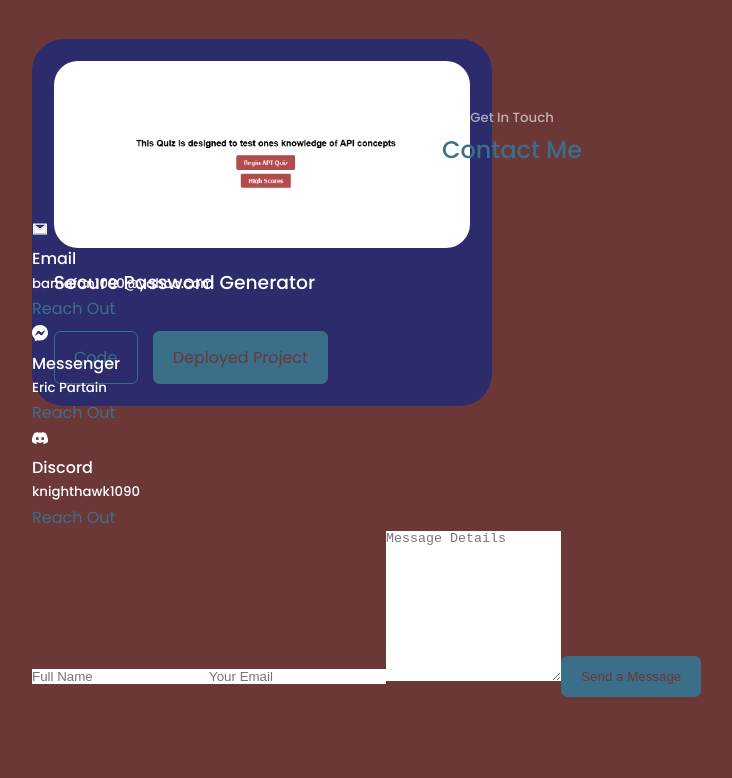
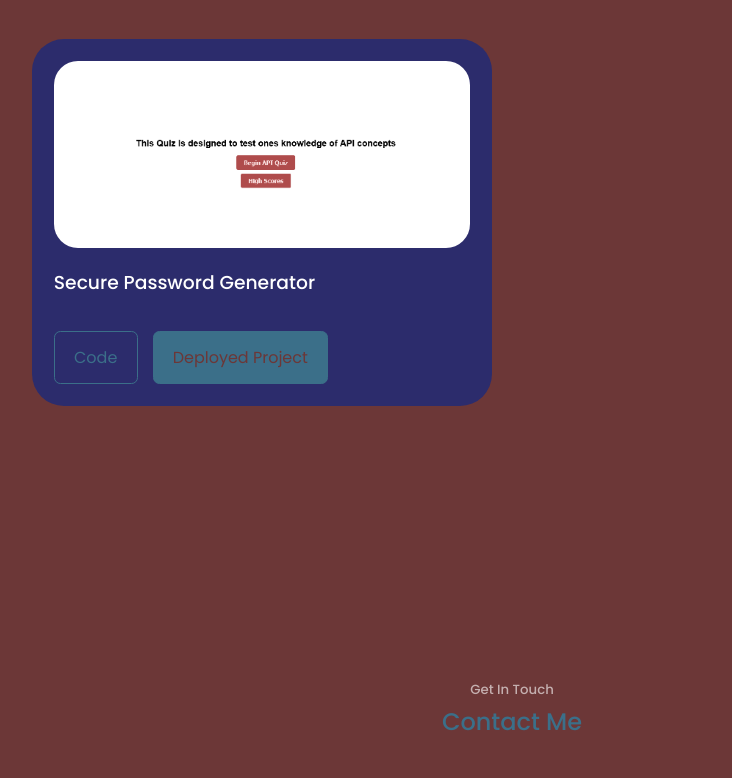
Before and after one commit to KnightHawk1090/react-portfolio, a React (Create React App) app: page / in a window 1280 px wide. Shown: the part 4362-5140 px from the top of the page, without its empty margins (128-860 px from the left). Built offline with nearby package versions, Linux system fonts and the light colour scheme.

Commit message:
updated contact style

```diff
--- a/src/components/contact/Contact.jsx
+++ b/src/components/contact/Contact.jsx
@@ -6,28 +6,28 @@
 
 const Contact = () => {
   return (
-    <section id='contact'>
+    <section id='contact' className='contact'>
       <h5>Get In Touch</h5>
       <h2>Contact Me</h2>
 
       <div className="container contact__container">
         <div className="contact__options">
           <article className="contact__option">
-            <AiTwotoneMail />
+            <AiTwotoneMail className='contact__option-icon'/>
             <h4>Email</h4>
             <h5>bamafan1090@yahoo.com</h5>
             <a href="mailto:bamafan1090@yahoo.com" target='__blank'>Reach Out</a>
           </article>
 
           <article className="contact__option">
-            <BsMessenger />
+            <BsMessenger className='contact__option-icon'/>
             <h4>Messenger</h4>
             <h5>Eric Partain</h5>
             <a href="https://m.me/KnightHawk1090/" target='__blank'>Reach Out</a>
           </article>
 
           <article className="contact__option">
-            <BsDiscord />
+            <BsDiscord className='contact__option-icon'/>
             <h4>Discord</h4>
             <h5>knighthawk1090</h5>
             <a href="https://discord.com/users/knighthawk1090" target='__blank'>Reach Out</a>
--- a/src/components/contact/contact.css
+++ b/src/components/contact/contact.css
@@ -0,0 +1,70 @@
+.contact {
+    margin-top: 700px;
+}
+
+.container.contact__container {
+    width: 55%;
+    display: grid;
+    grid-template-columns: 30% 55%;
+    gap: 12%;
+    margin-top: 50px; /* Adjust the margin-top value as needed */
+  }
+
+  .contact__options {
+    display: flex;
+    flex-direction: column;
+    gap: 1.2rem;
+  }
+
+  .contact__option {
+    background: var(--color-bg-variant);
+    padding: 1.2rem;
+    border-radius: 1.2rem;
+    text-align: center;
+    border: 1px solid transparent;
+    transition: var(--transition);
+  }
+
+  .contact__option:hover {
+    background: blue;
+    border-color: var(--color-primary-variant);
+  }
+
+  .contact__option-icon {
+    font-size: 1.5rem;
+    margin-bottom: 0.5rem;
+  }
+
+
+  form {
+    display: flex;
+    flex-direction: column;
+    gap: 1.2rem;
+  }
+
+  input, textarea {
+    width: 100%;
+    padding: 1.5rem;
+    border-radius: 0.5rem;
+    background: white;
+    border: 2px solid var(--color-primary-variant);
+    resize: none;
+  }
+
+
+  /* Medium Devices */
+
+@media screen and (max-width: 1024px) {
+    .container.contact__container {
+        grid-template-columns: 1fr;
+        gap: 2rem;
+    }
+}
+
+/* Small devices */
+
+@media screen and (max-width: 600px) {
+    .container.contact__container {
+        width: var(--container-width-sm);
+    }
+}
```
